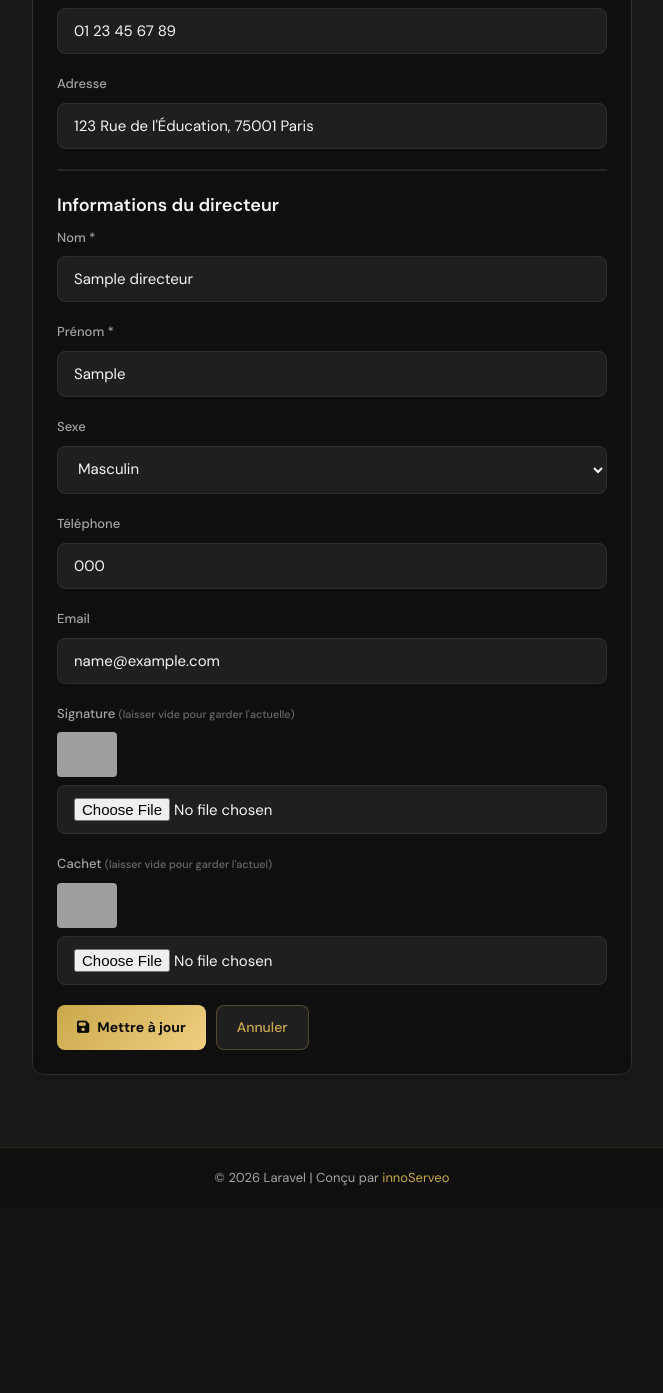
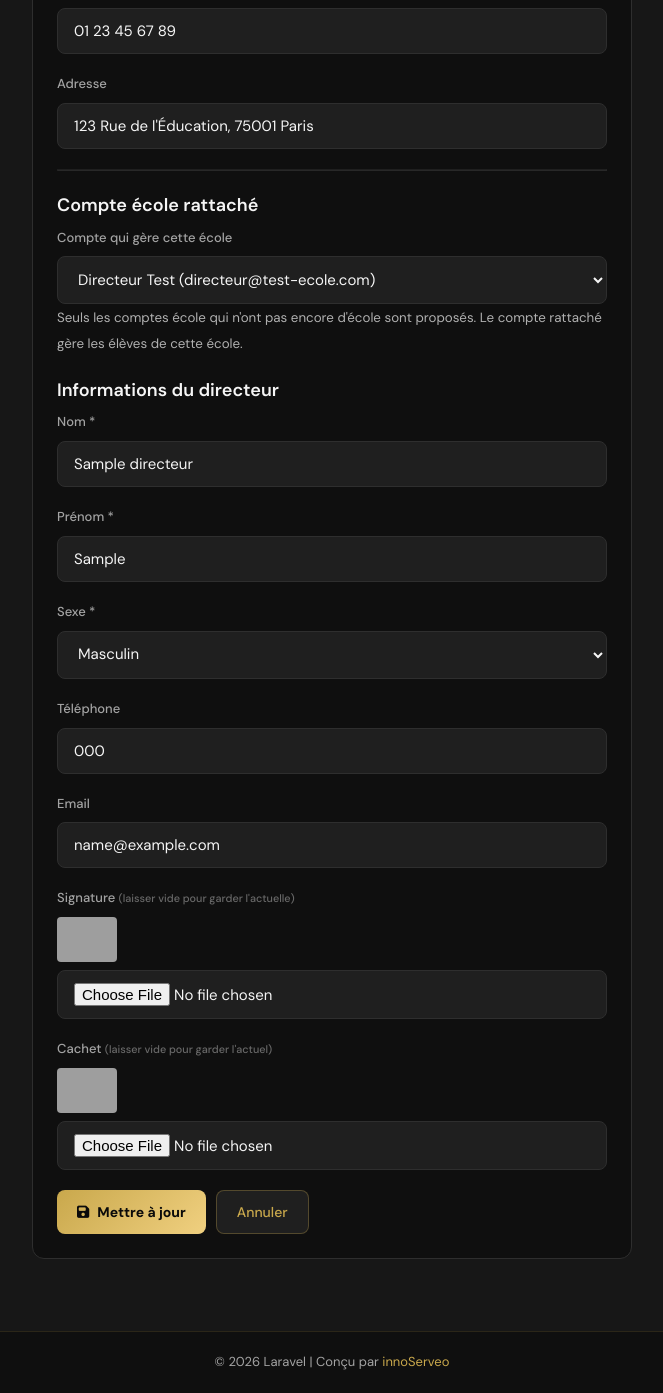
Before and after one commit to Gidesalanon/cardmanager, a Laravel app: page /admin/ecoles/1/edit in a window 1280 px wide. Shown: the part 474-1867 px from the top of the page, without its empty margins (308-971 px from the left). Before the commit the page ends 1660 px from the top, so only its background shows below. Run offline with Laravel 12, Linux system fonts and the light colour scheme; a user stored in the database is signed in; data comes from the database, SQL or seed files in the repository; tables that the repository leaves empty hold one stand-in row (values such as "Sample post"); parts of the project's set-up code (start-up, migrations or seed data) failed here and were passed over; some libraries are stand-ins or nearby versions; grey boxes are pictures that could not be loaded.

Commit message:
fix(ecoles): rattachement admin d'un compte a une ecole, sexe du directeur obligatoire, Google en role ecole, fiche eleve ecole sans erreur 500

```diff
--- a/app/Http/Controllers/Admin/AdminEcoleController.php
+++ b/app/Http/Controllers/Admin/AdminEcoleController.php
@@ -5,15 +5,17 @@ namespace App\Http\Controllers\Admin;
 use App\Http\Controllers\Controller;
 use App\Models\Ecole;
 use App\Models\Directeur;
+use App\Models\User;
 use Illuminate\Http\Request;
 use Illuminate\Support\Facades\DB;
 use Illuminate\Support\Facades\Storage;
+use Illuminate\Validation\Rule;
 
 class AdminEcoleController extends Controller
 {
     public function index()
     {
-        $ecoles = Ecole::with('directeur')->orderBy('nom_ecole')->get();
+        $ecoles = Ecole::with(['directeur', 'user'])->orderBy('nom_ecole')->get();
         return view('admin.ecoles.index', compact('ecoles'));
     }
 
@@ -32,7 +34,7 @@ class AdminEcoleController extends Controller
 
             'directeur.nom'             => 'required|string|max:255',
             'directeur.prenom'          => 'required|string|max:255',
-            'directeur.sexe'            => 'nullable|in:M,F',
+            'directeur.sexe'            => 'required|in:M,F',
             'directeur.telephone'       => 'nullable|string|max:20',
             'directeur.email'           => 'nullable|email',
             'directeur.signature'       => 'nullable|image|mimes:png,jpg,jpeg',
@@ -44,6 +46,8 @@ class AdminEcoleController extends Controller
             'ecole.numero_autorisation.unique'   => "Ce numéro d'autorisation est déjà utilisé.",
             'directeur.nom.required'             => "Le nom du directeur est obligatoire.",
             'directeur.prenom.required'          => "Le prénom du directeur est obligatoire.",
+            'directeur.sexe.required'            => "Le sexe du directeur est obligatoire.",
+            'directeur.sexe.in'                  => "Le sexe du directeur doit être Masculin ou Féminin.",
         ]);
 
         DB::transaction(function () use ($request) {
@@ -89,7 +93,16 @@ class AdminEcoleController extends Controller
     public function edit(Ecole $ecole)
     {
         $ecole->load('directeur');
-        return view('admin.ecoles.edit', compact('ecole'));
+
+        // Comptes école qu'on peut rattacher : ceux qui n'ont pas encore d'école, plus le compte actuel
+        $comptes = User::where('role', 'ecole')
+            ->where(function ($q) use ($ecole) {
+                $q->whereDoesntHave('ecole')->orWhere('id', $ecole->user_id);
+            })
+            ->orderBy('name')
+            ->get();
+
+        return view('admin.ecoles.edit', compact('ecole', 'comptes'));
     }
 
     public function update(Request $request, Ecole $ecole)
@@ -102,11 +115,22 @@ class AdminEcoleController extends Controller
 
             'directeur.nom'             => 'required|string|max:255',
             'directeur.prenom'          => 'required|string|max:255',
-            'directeur.sexe'            => 'nullable|in:M,F',
+            'directeur.sexe'            => 'required|in:M,F',
             'directeur.telephone'       => 'nullable|string|max:20',
             'directeur.email'           => 'nullable|email',
             'directeur.signature'       => 'nullable|image|mimes:png,jpg,jpeg',
             'directeur.cachet'          => 'nullable|image|mimes:png,jpg,jpeg',
+
+            'compte_user_id'            => [
+                'nullable', 'integer',
+                Rule::exists('users', 'id')->where('role', 'ecole'),
+                'unique:ecoles,user_id,' . $ecole->id,
+            ],
+        ], [
+            'directeur.sexe.required'  => "Le sexe du directeur est obligatoire.",
+            'directeur.sexe.in'        => "Le sexe du directeur doit être Masculin ou Féminin.",
+            'compte_user_id.exists'    => "Ce compte n'est pas un compte école valide.",
+            'compte_user_id.unique'    => "Ce compte est déjà rattaché à une autre école.",
         ]);
 
         DB::transaction(function () use ($request, $ecole) {
@@ -117,6 +141,12 @@ class AdminEcoleController extends Controller
                 'telephone'           => $request->ecole['telephone'] ?? null,
                 'adresse_ecole'       => $request->ecole['adresse'] ?? null,
             ]);
+
+            // Rattachement / détachement du compte école (uniquement si le champ est envoyé)
+            if ($request->has('compte_user_id')) {
+                $ecole->user_id = $request->input('compte_user_id') ?: null;
+                $ecole->save();
+            }
 
             $directeur     = $ecole->directeur;
             $signaturePath = $directeur->signature;
--- a/app/Http/Controllers/Auth/GoogleAuthController.php
+++ b/app/Http/Controllers/Auth/GoogleAuthController.php
@@ -24,7 +24,7 @@ class GoogleAuthController extends Controller
             [
                 'name' => $googleUser->getName(),
                 'password' => bcrypt(Str::random(16)),
-                'role' => 'user', // ou ecole par défaut
+                'role' => 'ecole', // la colonne users.role n'accepte que admin|ecole
             ]
         );
 
--- a/app/Http/Controllers/School/EcoleController.php
+++ b/app/Http/Controllers/School/EcoleController.php
@@ -36,7 +36,7 @@ class EcoleController extends Controller
 
             'directeur.nom'             => 'required|string|max:255',
             'directeur.prenom'          => 'required|string|max:255',
-            'directeur.sexe'            => 'nullable|in:M,F',
+            'directeur.sexe'            => 'required|in:M,F',
             'directeur.telephone'       => 'nullable|string|max:20',
             'directeur.email'           => 'nullable|email',
 
@@ -45,11 +45,13 @@ class EcoleController extends Controller
             'directeur.cachet'          => 'nullable|image|mimes:png,jpg,jpeg',
         ], [
             'ecole.nom.required'                 => "Le nom de l'école est obligatoire.",
-            'ecole.nom.unique'                   => "Une école avec ce nom existe déjà.",
+            'ecole.nom.unique'                   => "Une école avec ce nom existe déjà. Si c'est la vôtre, contactez l'administrateur : il peut rattacher votre compte à cette école.",
             'ecole.numero_autorisation.required' => "Le numéro d'autorisation est obligatoire.",
             'ecole.numero_autorisation.unique'   => "Ce numéro d'autorisation est déjà utilisé.",
             'directeur.nom.required'             => "Le nom du directeur est obligatoire.",
             'directeur.prenom.required'          => "Le prénom du directeur est obligatoire.",
+            'directeur.sexe.required'            => "Le sexe du directeur est obligatoire.",
+            'directeur.sexe.in'                  => "Le sexe du directeur doit être Masculin ou Féminin.",
         ]);
 
         DB::transaction(function () use ($request) {
--- a/app/Http/Controllers/School/StudentController.php
+++ b/app/Http/Controllers/School/StudentController.php
@@ -218,6 +218,12 @@ public function update(Request $request, Eleve $eleve)
         ->with('success', 'Élève modifié avec succès.');
 }
 
+    public function show(Eleve $eleve)
+    {
+        // Pas de fiche dédiée : on renvoie vers la modification (qui contrôle déjà l'appartenance à l'école)
+        return redirect()->route('school.students.edit', $eleve);
+    }
+
     public function edit(Eleve $eleve)
     {
         $this->authorizeEleve($eleve);
--- a/app/Models/Ecole.php
+++ b/app/Models/Ecole.php
@@ -22,6 +22,11 @@ class Ecole extends Model
         return $this->hasOne(Directeur::class);
     }
 
+    public function user()
+    {
+        return $this->belongsTo(User::class);
+    }
+
     public function eleves()
     {
         return $this->hasMany(Eleve::class);
--- a/resources/views/admin/ecoles/create.blade.php
+++ b/resources/views/admin/ecoles/create.blade.php
@@ -80,8 +80,8 @@
                     </div>
 
                     <div class="form-group">
-                        <label class="form-label">Sexe</label>
-                        <select name="directeur[sexe]" class="form-input">
+                        <label class="form-label">Sexe *</label>
+                        <select name="directeur[sexe]" class="form-input" required>
                             <option value="">— Choisir —</option>
                             <option value="M" {{ old('directeur.sexe') == 'M' ? 'selected' : '' }}>Masculin</option>
                             <option value="F" {{ old('directeur.sexe') == 'F' ? 'selected' : '' }}>Féminin</option>
--- a/resources/views/admin/ecoles/edit.blade.php
+++ b/resources/views/admin/ecoles/edit.blade.php
@@ -55,6 +55,26 @@
 
                     <hr style="margin: 20px 0; border-color: rgba(255,255,255,0.1);">
 
+                    <h3 class="settings-title">Compte école rattaché</h3>
+
+                    <div class="form-group">
+                        <label class="form-label">Compte qui gère cette école</label>
+                        <select name="compte_user_id" class="form-input">
+                            <option value="">— Aucun compte rattaché —</option>
+                            @foreach($comptes as $compte)
+                                <option value="{{ $compte->id }}"
+                                    {{ (string) old('compte_user_id', $ecole->user_id) === (string) $compte->id ? 'selected' : '' }}>
+                                    {{ $compte->name }} ({{ $compte->email }})
+                                </option>
+                            @endforeach
+                        </select>
+                        <small style="opacity:.7;">Seuls les comptes école qui n'ont pas encore d'école sont proposés. Le compte rattaché gère les élèves de cette école.</small>
+                        @error('compte_user_id')
+                            <small class="text-danger">{{ $message }}</small>
+                        @enderror
+                    </div>
+
+
                     <h3 class="settings-title">Informations du directeur</h3>
 
                     <div class="form-group">
@@ -76,8 +96,8 @@
                     </div>
 
                     <div class="form-group">
-                        <label class="form-label">Sexe</label>
-                        <select name="directeur[sexe]" class="form-input">
+                        <label class="form-label">Sexe *</label>
+                        <select name="directeur[sexe]" class="form-input" required>
                             <option value="">— Choisir —</option>
                             <option value="M" {{ old('directeur.sexe', $ecole->directeur->sexe ?? '') == 'M' ? 'selected' : '' }}>Masculin</option>
                             <option value="F" {{ old('directeur.sexe', $ecole->directeur->sexe ?? '') == 'F' ? 'selected' : '' }}>Féminin</option>
--- a/resources/views/school/ecole/create.blade.php
+++ b/resources/views/school/ecole/create.blade.php
@@ -133,9 +133,9 @@
                         </div>
 
                         <div class="form-group">
-                            <label class="form-label">Sexe</label>
+                            <label class="form-label">Sexe *</label>
                             <select name="directeur[sexe]"
-                                class="form-input @error('directeur.sexe') is-invalid @enderror">
+                                class="form-input @error('directeur.sexe') is-invalid @enderror" required>
                                 <option value="">— Choisir —</option>
                                 <option value="M" {{ old('directeur.sexe') == 'M' ? 'selected' : '' }}>Masculin</option>
                                 <option value="F" {{ old('directeur.sexe') == 'F' ? 'selected' : '' }}>Féminin</option>
```
Also changed, not shown: resources/views/admin/ecoles/index.blade.php (+9 -1 lines).
